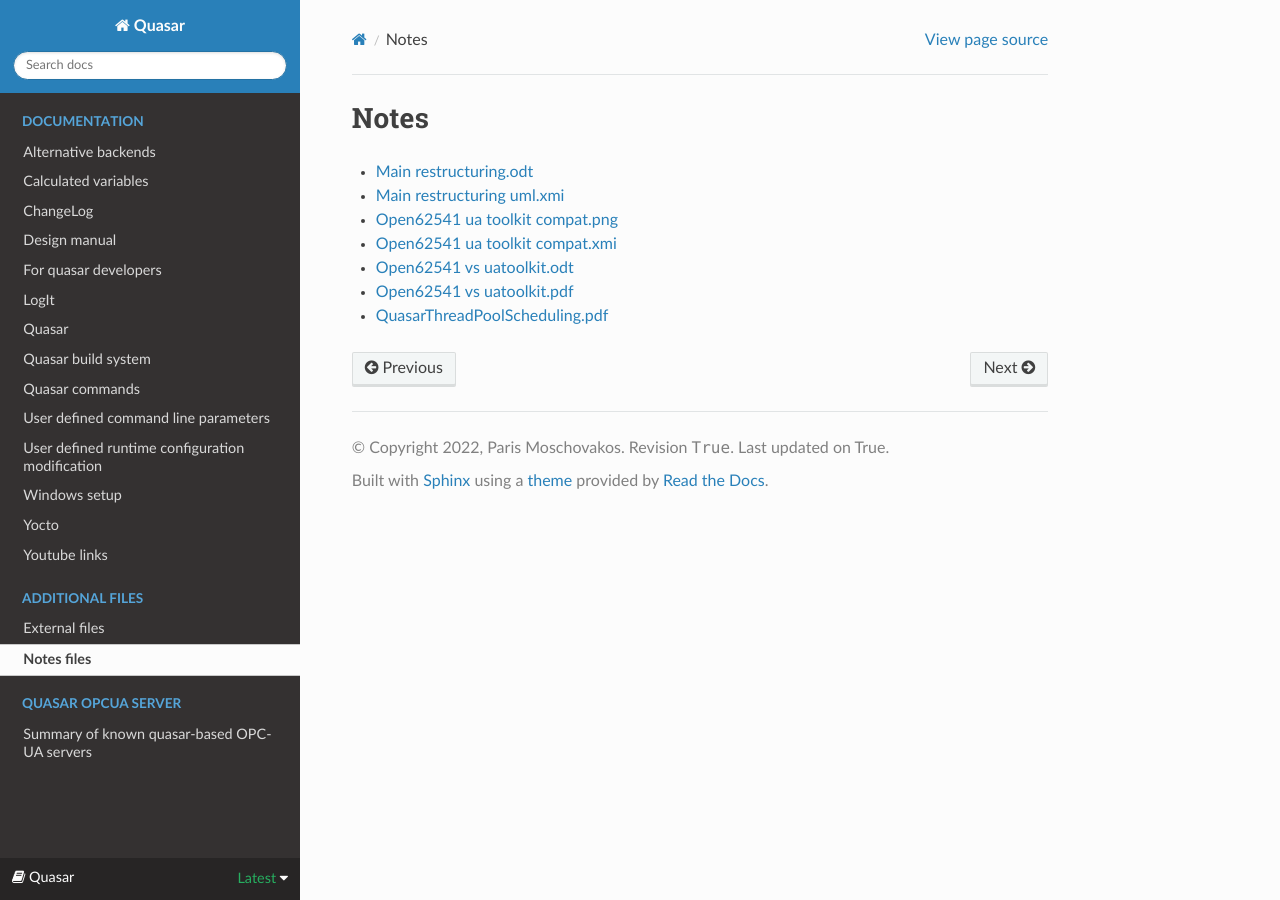
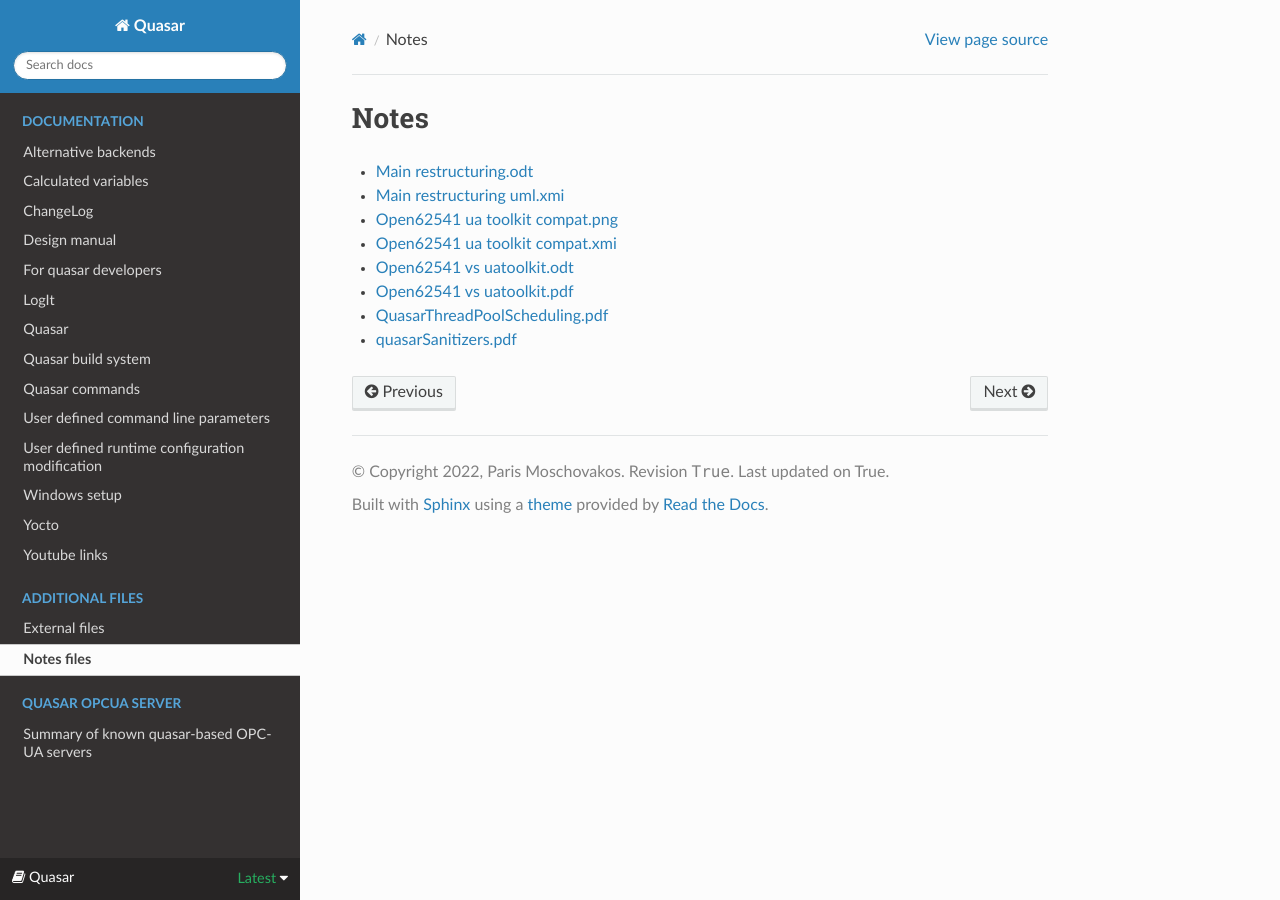
Before and after one commit to quasar-team/quasar, a Sphinx documentation site: the page built from Documentation/source/notes_files.rst, in a window 1280 px wide. Built offline with Sphinx 7.4.7 and the Read the Docs theme 2.0.0, drawn with Linux system fonts in a browser that asks for light colours.

Commit message:
OPCUA-2031 Documentation for quasar Sanitizers

```diff
--- a/Documentation/source/notes_files.rst
+++ b/Documentation/source/notes_files.rst
@@ -8,3 +8,4 @@
 - `Open62541 vs uatoolkit.odt <https://raw.githubusercontent.com/quasar-team/quasar/master/Documentation/Notes/open62541_vs_uatoolkit.odt>`_
 - `Open62541 vs uatoolkit.pdf <https://raw.githubusercontent.com/quasar-team/quasar/master/Documentation/Notes/open62541_vs_uatoolkit.pdf>`_
 - `QuasarThreadPoolScheduling.pdf <https://raw.githubusercontent.com/quasar-team/quasar/master/Documentation/Notes/QuasarThreadPoolScheduling.pdf>`_
+- `quasarSanitizers.pdf <https://raw.githubusercontent.com/quasar-team/quasar/master/Documentation/Notes/quasarSanitizers.pdf>`_
```
Also changed, not shown: 1 other file.
